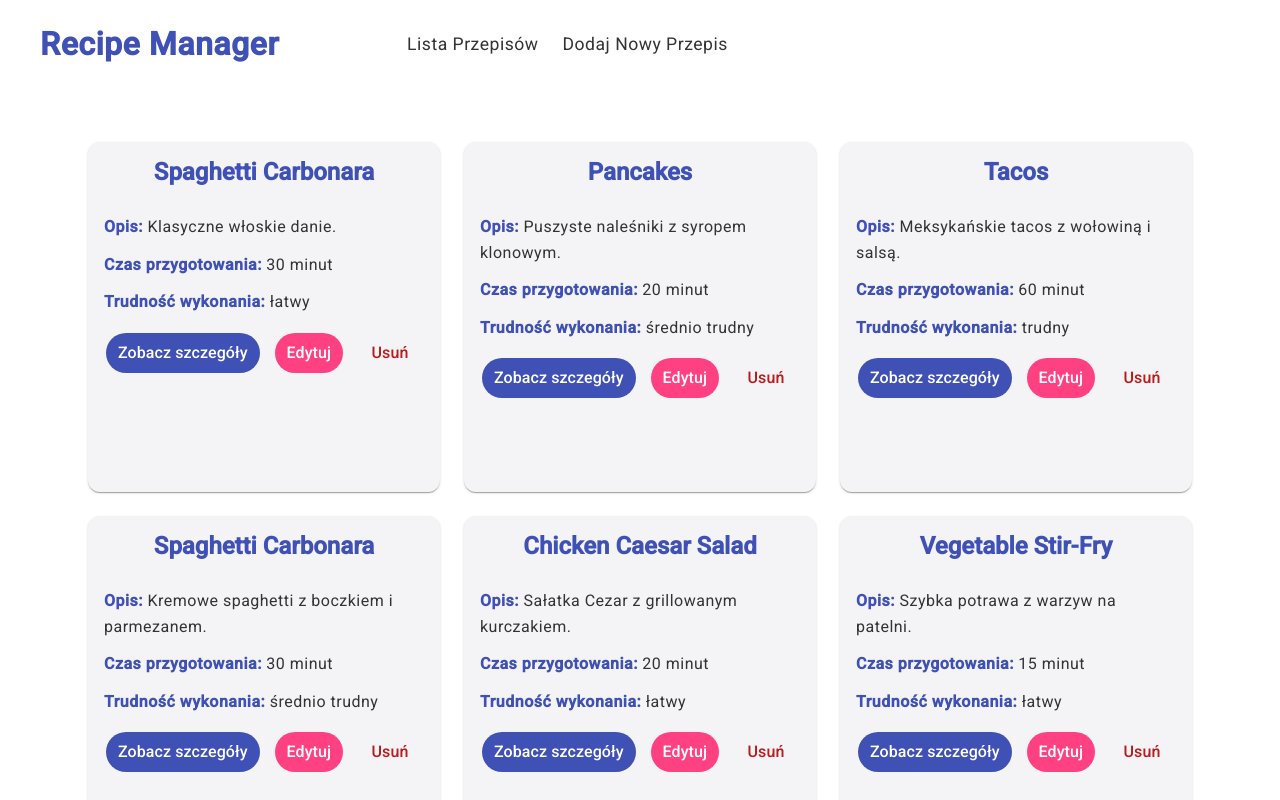
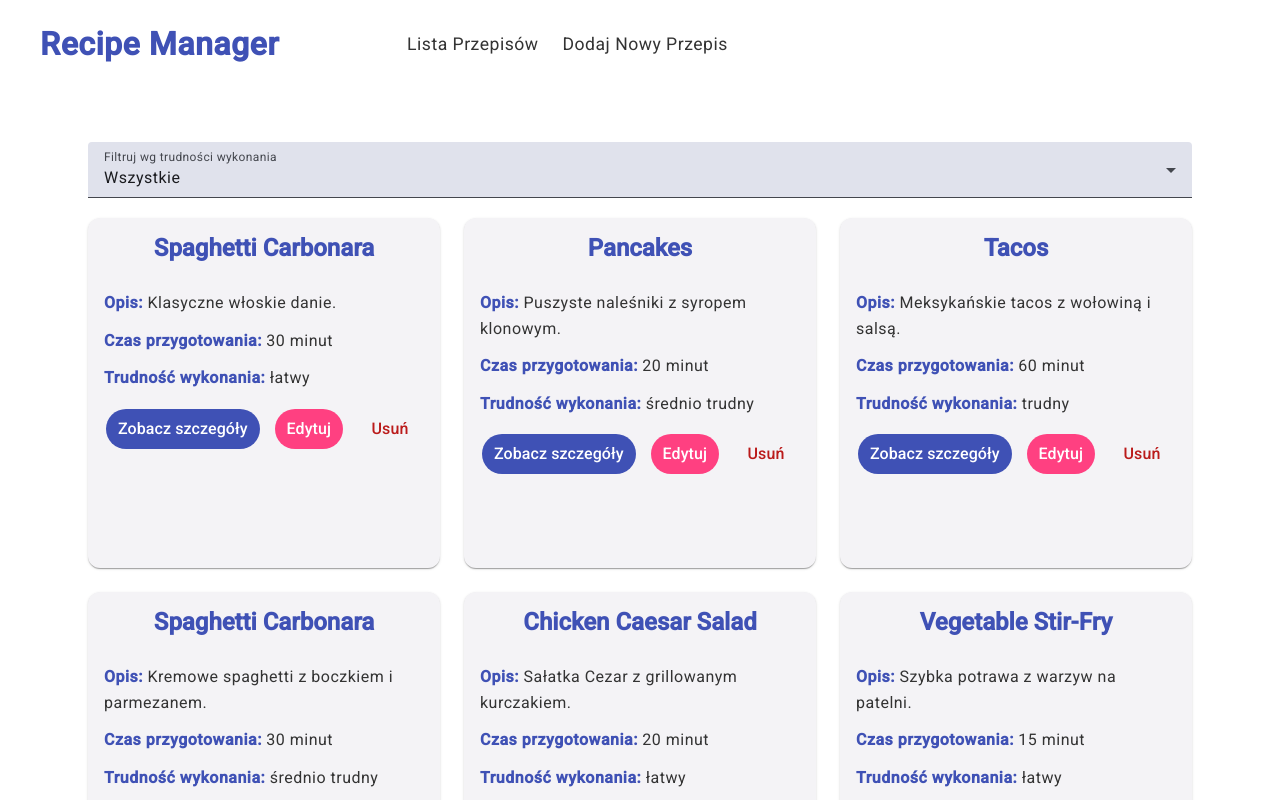
Before and after one commit to RafalSzczuka/angular-course-pfr, an Angular app in the folder recipe-manager/: page /recipes in a window 1280 px wide. Shown: the top 800 px of the page. Built offline with nearby package versions, Linux system fonts and the light colour scheme; data requests are answered from the project's data file.

Commit message:
filtrowanie po poziomie trudności

```diff
--- a/recipe-manager/src/app/features/recipe-list/recipe-list.component.html
+++ b/recipe-manager/src/app/features/recipe-list/recipe-list.component.html
@@ -1,5 +1,18 @@
+ <!-- Pole wyboru poziomu trudności -->
+<mat-form-field>
+  <mat-label>Filtruj wg trudności wykonania</mat-label>
+  <mat-select [(ngModel)]="selectedDifficulty"
+    (selectionChange)="filterRecipes()">
+    <mat-option value>Wszystkie</mat-option>
+    <mat-option value="easy">Łatwy</mat-option>
+    <mat-option value="medium">Średni</mat-option>
+    <mat-option value="hard">Trudny</mat-option>
+  </mat-select>
+</mat-form-field>
 <div class="container">
-  <mat-card class="recipe-card" *ngFor="let recipe of recipes"
+
+  <!-- Lista przepisów filtrowana wg trudności -->
+  <mat-card class="recipe-card" *ngFor="let recipe of filteredRecipes"
     appHighlightOnHover [hoverColor]="'#e0f7fa'">
     <mat-card-title>{{ recipe.title }}</mat-card-title>
     <mat-card-content>
--- a/recipe-manager/src/app/features/recipe-list/recipe-list.component.scss
+++ b/recipe-manager/src/app/features/recipe-list/recipe-list.component.scss
@@ -73,3 +73,8 @@ mat-card-actions {
     filter: brightness(0.9); /* Przyciemnia kolor przycisku na hover */
   }
 }
+
+mat-form-field {
+  width: 100%;
+  border-radius: 12px;
+}
--- a/recipe-manager/src/app/features/recipe-list/recipe-list.component.ts
+++ b/recipe-manager/src/app/features/recipe-list/recipe-list.component.ts
@@ -1,5 +1,5 @@
 import { CommonModule } from '@angular/common';
-import { Component, EventEmitter, OnInit, Output } from '@angular/core';
+import { Component, CUSTOM_ELEMENTS_SCHEMA, EventEmitter, OnInit, Output } from '@angular/core';
 import { RouterLink } from '@angular/router';
 import { MatCardModule } from '@angular/material/card';
 import { MatButtonModule } from '@angular/material/button';
@@ -11,17 +11,22 @@ import { HighlightOnHoverDirective } from '@core/recipe/directives/highlight-on-
 import { DifficultyPipe } from '@core/recipe/pipes/difficulty.pipe';
 import { IngredientPipe } from '@core/recipe/pipes/ingredient.pipe';
 import { PreparationTimePipe } from '@core/recipe/pipes/preparation-time.pipe';
+import { MatSelectModule } from '@angular/material/select';
+import { FormsModule } from '@angular/forms';
 
 @Component({
   selector: 'app-recipe-list',
   standalone: true,
-  imports: [CommonModule, RecipeListElementComponent, RouterLink, MatCardModule, MatButtonModule, HighlightOnHoverDirective, PreparationTimePipe, DifficultyPipe, IngredientPipe],
+  imports: [CommonModule, RecipeListElementComponent, RouterLink, MatCardModule, MatButtonModule, HighlightOnHoverDirective, PreparationTimePipe, DifficultyPipe, IngredientPipe, MatSelectModule, FormsModule],
   templateUrl: './recipe-list.component.html',
-  styleUrl: './recipe-list.component.scss'
+  styleUrl: './recipe-list.component.scss',
+  schemas: [CUSTOM_ELEMENTS_SCHEMA]
 })
 export class RecipeListComponent implements OnInit {
   selectedRecipeTitle: string | null = '';
   recipes: RecipeModel[] = [];
+  filteredRecipes: RecipeModel[] = []; // przechowuje liste przefiltrowanych przepisów wg trudności wykonania
+  selectedDifficulty: string = '';  // informacja o aktualnie wybranym poziomie trudności.
 
   @Output() recipeSelected = new EventEmitter<RecipeModel | null>();
 
@@ -49,8 +54,19 @@ export class RecipeListComponent implements OnInit {
       tap((recipesFromGetRecipesMethod: RecipeModel[]) => {
         //przypisanie modelu do zmiennej
         this.recipes = recipesFromGetRecipesMethod;
+        this.filterRecipes(); // Inicjalne filtrowanie przy pobraniu przepisów
       })
       // gdy wykonamy metodę subscribe() strumień zwróci nam dane gdy tylko będą dostępne
     ).subscribe();
   }
+
+  //Gdy przepisy zostaną pobrane z serwera, funkcja getRecipes() zapisze je w recipes,
+  // a następnie wywoła filterRecipes(), by zastosować filtr (jeśli jest ustawiony).
+  filterRecipes(): void {
+    if (this.selectedDifficulty) {
+      this.filteredRecipes = this.recipes.filter(recipe => recipe.difficulty === this.selectedDifficulty);
+    } else {
+      this.filteredRecipes = this.recipes;  // Bez filtra pokazujemy wszystkie przepisy
+    }
+  }
 }
```
Also changed, not shown: 1 other file (tests, documents, lock files or other folders).
